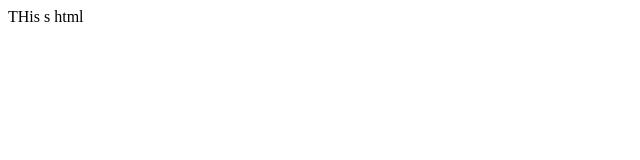
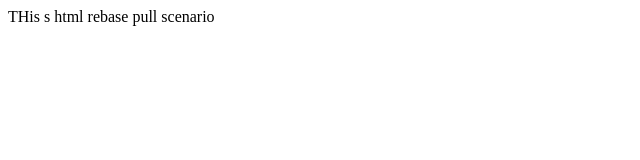
Before and after one commit to ssygh/repo1, a plain HTML site: page index1.html in a window 1280 px wide. Shown: the whole page, without its empty margins (0-640 px from the left). Drawn offline with Linux system fonts and the light colour scheme.

Commit message:
Update index1.html

```diff
--- a/index1.html
+++ b/index1.html
@@ -1,3 +1,3 @@
 <html>
-THis s html
+THis s html rebase pull scenario
 </html>
```
